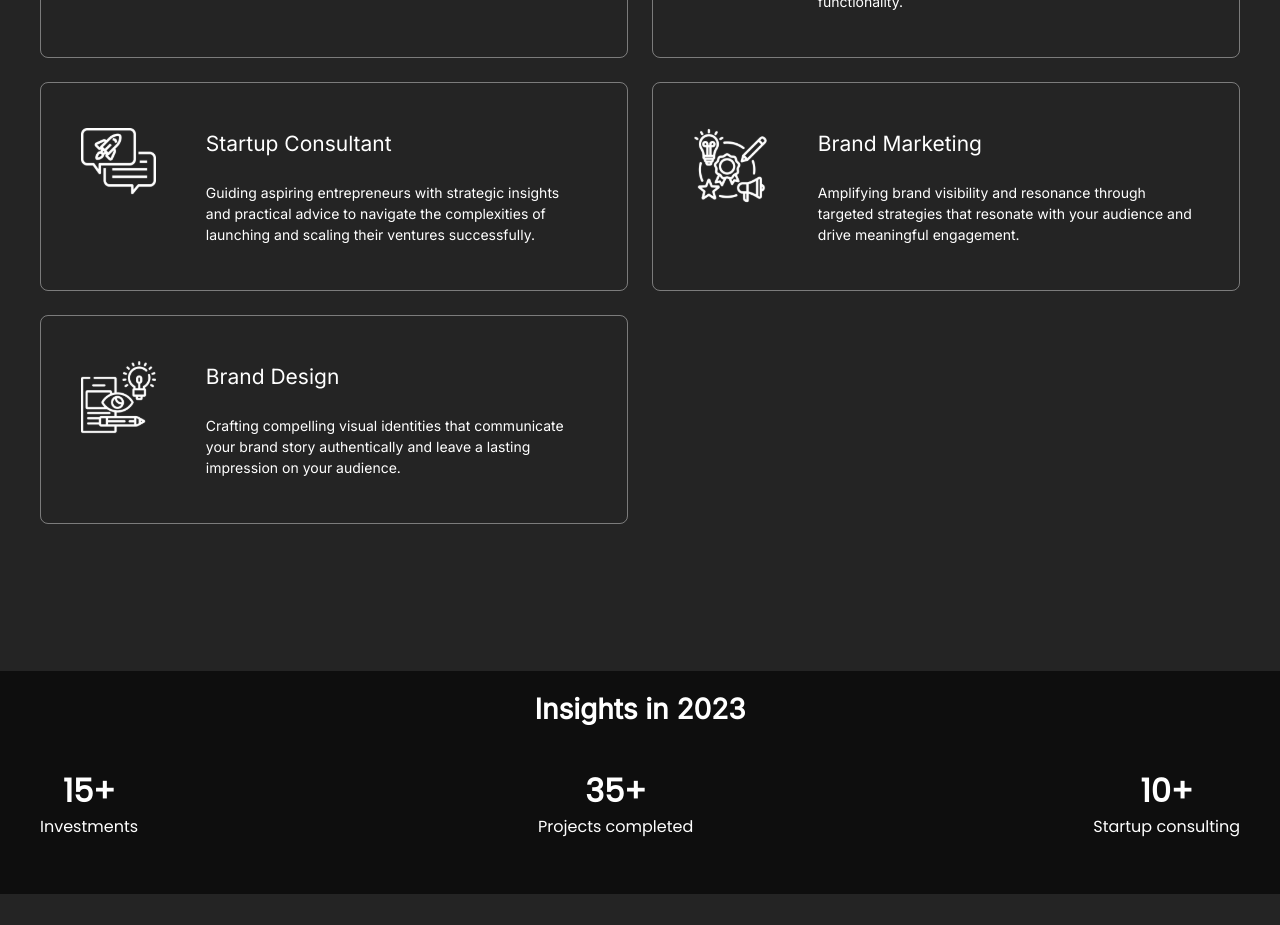
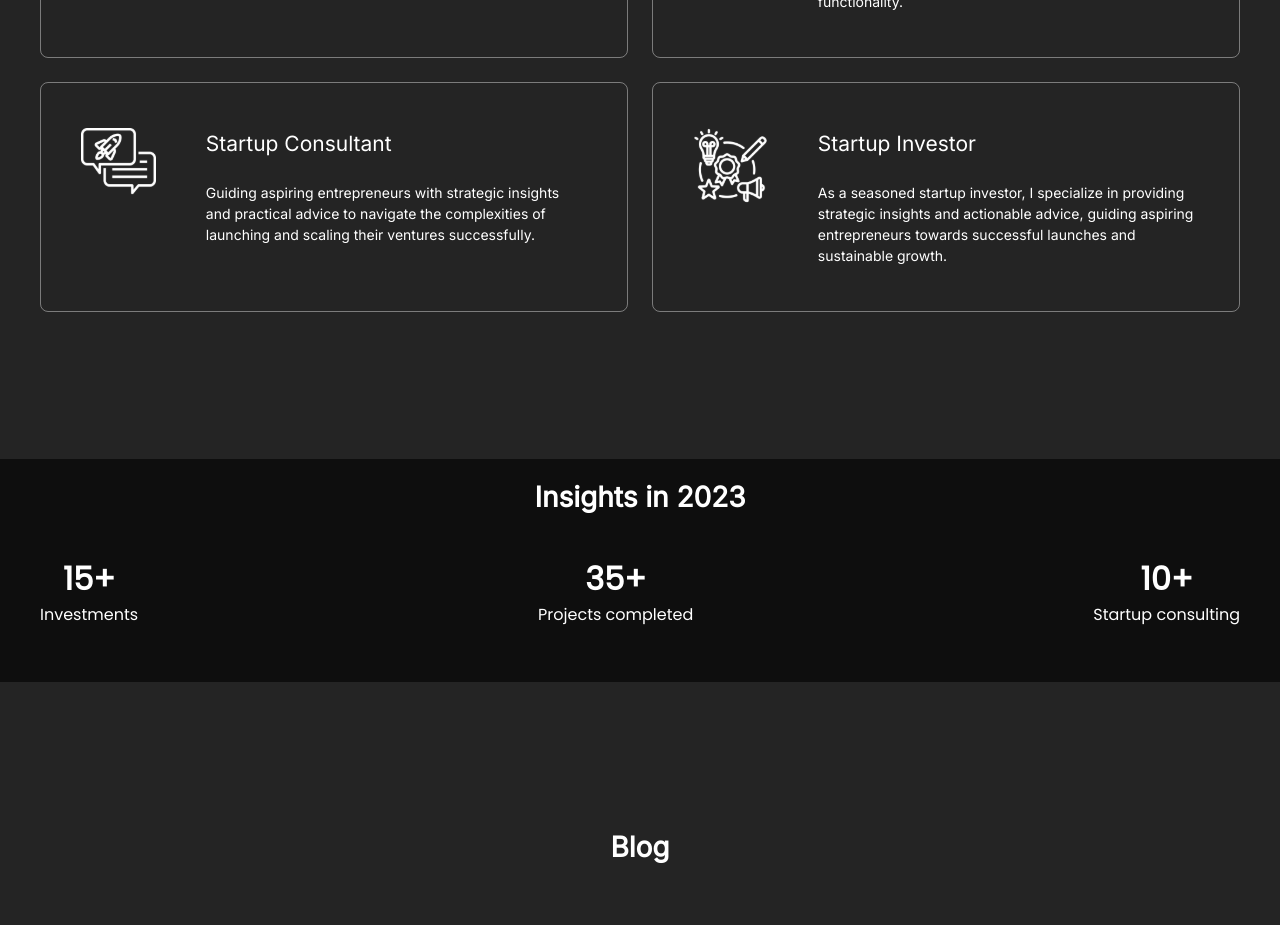
Before and after one commit to Ahtisham8952/portfolio, a Next.js app: page / in a window 1280 px wide. Shown: the part 920-1845 px from the top of the page. Built offline with nearby package versions, Linux system fonts and the light colour scheme.

Commit message:
brand changes

```diff
--- a/src/components/core/constants/constant.ts
+++ b/src/components/core/constants/constant.ts
@@ -94,12 +94,12 @@ export interface Service {
     },
     {
       Image: './servicesave4.svg',
-      Title: 'Brand Marketing',
-      Description: 'Amplifying brand visibility and resonance through targeted strategies that resonate with your audience and drive meaningful engagement.',
+      Title: 'Startup Investor',
+      Description: 'As a seasoned startup investor, I specialize in providing strategic insights and actionable advice, guiding aspiring entrepreneurs towards successful launches and sustainable growth.',
     },
-    {
-      Image: './servicesave5.svg',
-      Title: 'Brand Design',
-      Description: 'Crafting compelling visual identities that communicate your brand story authentically and leave a lasting impression on your audience.',
-    }
+    // {
+    //   Image: './servicesave5.svg',
+    //   Title: 'Brand Design',
+    //   Description: 'Crafting compelling visual identities that communicate your brand story authentically and leave a lasting impression on your audience.',
+    // }
   ];
```
